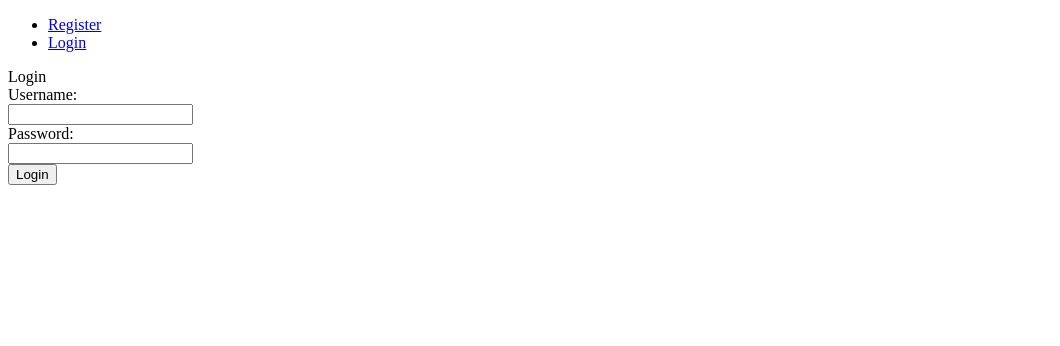
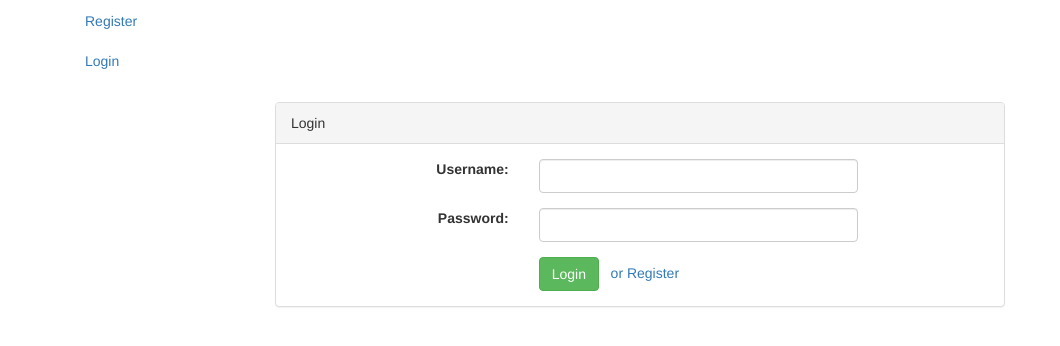
Before and after one commit to nourfayed/dokana_django_project, a Django app: page /Login/ in a window 1280 px wide. Shown: the top 346 px of the page, without its empty margins (0-1060 px from the left). Run offline with Django 3.2, Linux system fonts and the light colour scheme; some libraries are stand-ins or nearby versions.

Commit message:
update user login and sign up with ui

```diff
--- a/User/views.py
+++ b/User/views.py
@@ -73,14 +73,16 @@ def user_login(request):
         username = request.POST.get('username')
         password = request.POST.get('password')
         # Check username and password combination if correct
-        user=User.objects.get(userName=username)
-
+        #if User.objects.filter(userName==username and password==password):
+        user=User.objects.filter(userName=username)
+        passWord=User.objects.filter(password=password)
+        print(user)
         # user_name=User.objects.get(userName=username)
         # user_password=User.objects.get(password=password)
         # if (user_name==)
-        if user is not None:
+        if user and passWord:
             # Save session as cookie to login the user
-            if user.password == password:
+            #if User.objects.filter(password=password):
                 # login(request, user)
             # Success, now let's login the user.
                 return render(request, 'user/profile.html')
--- a/templates/base.html
+++ b/templates/base.html
@@ -1,15 +1,17 @@
 <!DOCTYPE html>
 <html >
 <head>
+    <meta name="viewport" content="width=device-width, initial-scale=1">
 
+    <link rel="stylesheet" href="//maxcdn.bootstrapcdn.com/bootstrap/3.3.7/css/bootstrap.min.css">
 </head>
 <body >
     <nav class="navbar" role="navigation">
         <div class="container">
             <div id="navbar" class="">
                 <ul class="nav">
-                    <li><a href="/user/register">Register</a></li>
-                    <li><a href="/user/Login">Login</a></li>
+                    <li><a href="/register">Register</a></li>
+                    <li><a href="/Login">Login</a></li>
                 </ul>
             </div>
         </div>
--- a/templates/user/login.html
+++ b/templates/user/login.html
@@ -4,28 +4,28 @@
     <div class="container">
         <form action="/Login/" method="post">
             {% csrf_token %}
-            <div class="col">
-                <div class="panel">
-                    <div class="heading">Login</div>
+            <div class="col-md-8 col-md-offset-2">
+                <div class="panel panel-default">
+                    <div class="panel-heading">Login</div>
                     <div class="panel-body">
                         {% if error_message %}
-                            <p class="danger">{{ error_message }}</p>
+                            <p class="bg-danger p-d ml-b">{{ error_message }}</p>
                         {% endif %}
-                        <div class="form">
-                            <label for="username" class="col">Username:</label>
-                            <div class="col">
-                                <input name="username" value="" type="text" />
+                        <div class="form-group clearfix">
+                            <label for="username" class="col-md-4 control-label text-right">Username:</label>
+                            <div class="col-md-6">
+                                <input name="username" value="" type="text" class="form-control"/>
                             </div>
                         </div>
-                        <div class="form">
-                            <label for="password">Password:</label>
-                            <div class="col">
-                                <input name="password" type="password" />
+                        <div class="form-group clearfix">
+                            <label for="password" class="col-md-4 control-label text-right">Password:</label>
+                            <div class="col-md-6">
+                                <input name="password" type="password" class="form-control" />
                             </div>
                         </div>
-                        <div class="col">
-                            <input name="login" type="submit" value="Login" />
-
+                        <div class="col-md-6 col-md-offset-4">
+                            <input name="login" type="submit" value="Login" class="btn btn-success" /> &nbsp;
+                            <a href="/register">or Register</a>
                         </div>
                     </div>
                 </div>
```
Also changed, not shown: templates/user/register.html (+32 -29 lines).
